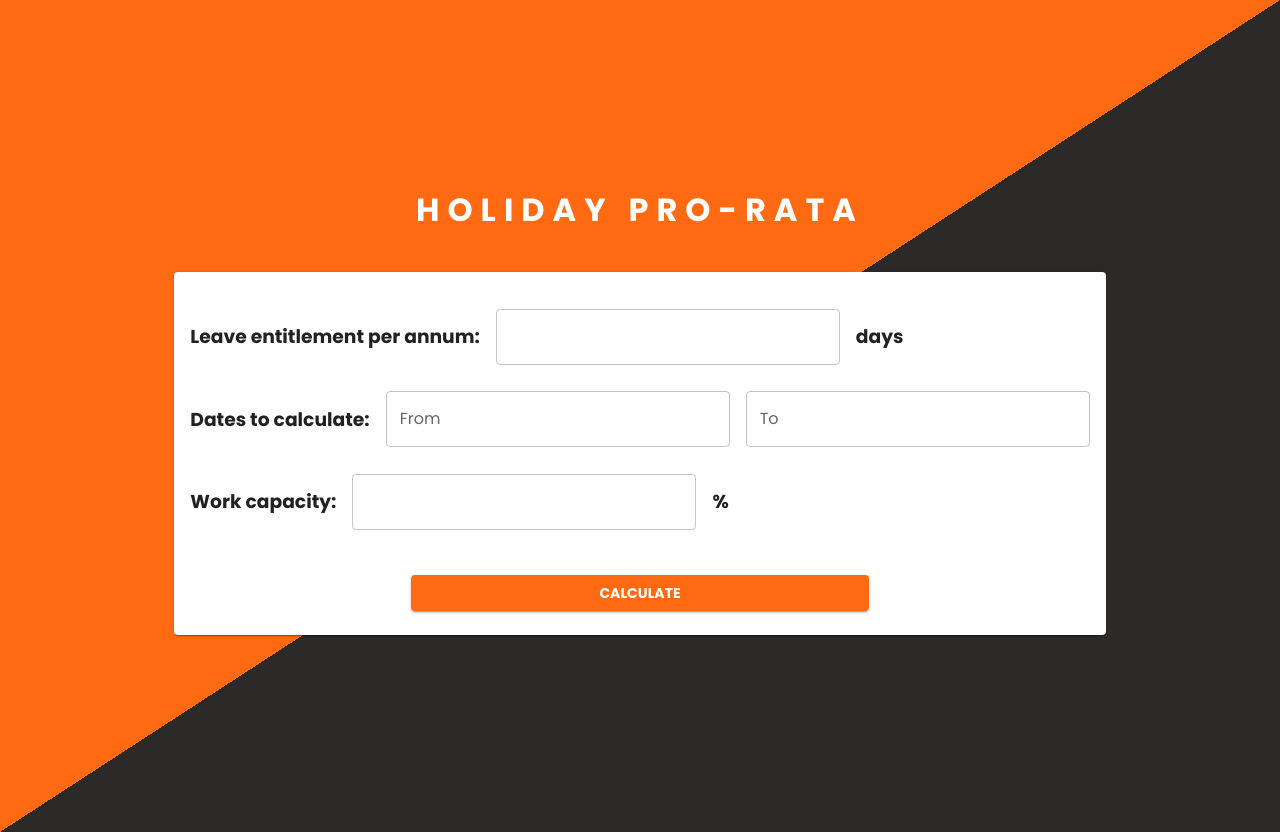
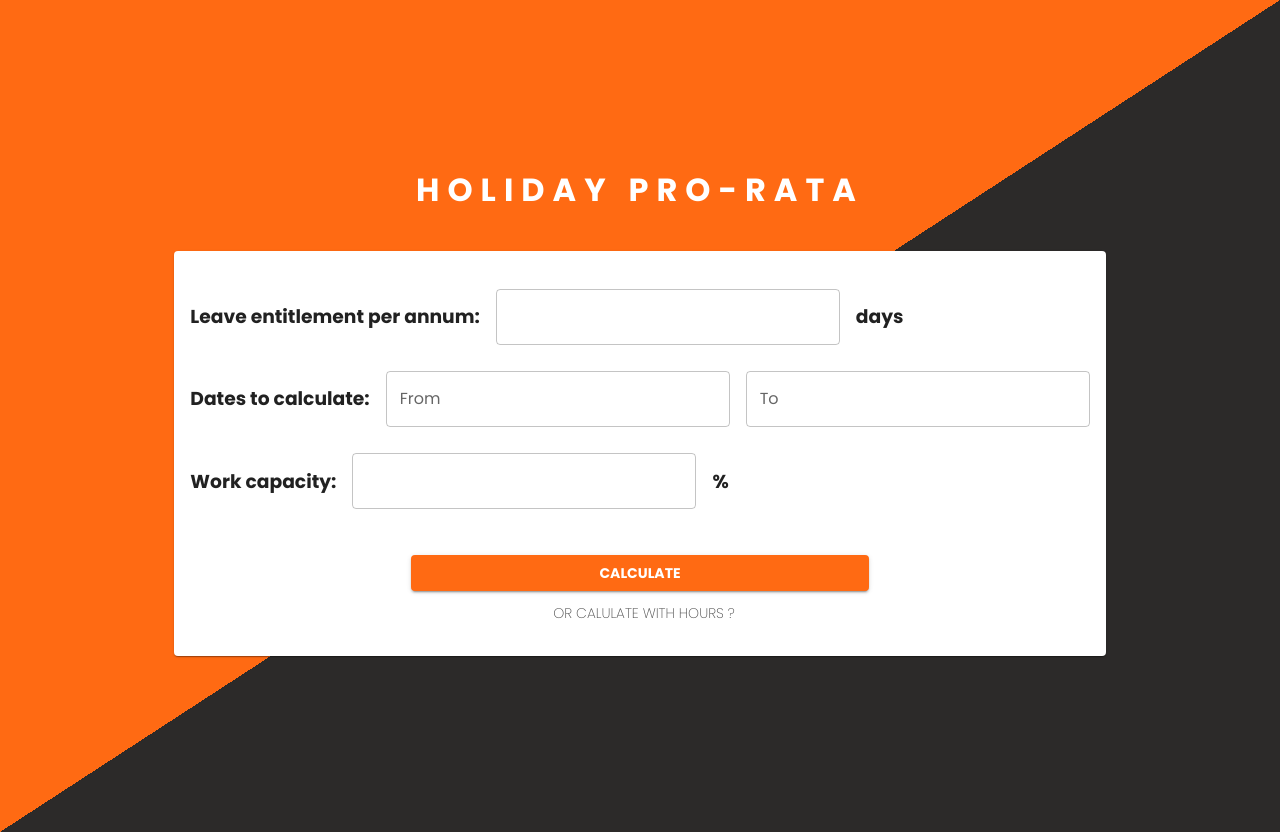
Before and after one commit to MahsinSaifullah/holiday-pro-rata, a React (Vite) app: page / in a window 1280 px wide. Both pictures are taken after a click on the button "CALCULATE BY DAYS". Built offline with nearby package versions, Linux system fonts and the light colour scheme.

Commit message:
feat: add a toggle calculation option button

```diff
--- a/src/components/Form.tsx
+++ b/src/components/Form.tsx
@@ -12,9 +12,14 @@ import './form.scss';
 interface FormProps {
   onCalculate: (formData: FormData | null) => void;
   calculateOption: ICalculateOption | null;
+  onToggleCalculateOption: () => void;
 }
 
-export const Form: React.FC<FormProps> = ({ onCalculate, calculateOption }) => {
+export const Form: React.FC<FormProps> = ({
+  onCalculate,
+  calculateOption,
+  onToggleCalculateOption,
+}) => {
   const [formData, setFormData] = useState<FormData | null>(null);
 
   const handleOnChange = (
@@ -57,7 +62,7 @@ export const Form: React.FC<FormProps> = ({ onCalculate, calculateOption }) => {
             onChange={(value: Dayjs | null) => {
               setFormData({
                 ...formData,
-                dataTo: value,
+                dateTo: value,
               });
             }}
           />
@@ -67,13 +72,14 @@ export const Form: React.FC<FormProps> = ({ onCalculate, calculateOption }) => {
           <TextField
             name="workCapacity"
             type="number"
+            value={formData?.workCapacity}
             error={!!formData?.workCapacity && formData.workCapacity > 100}
             onChange={handleOnChange}
           />
           <h3>%</h3>
         </div>
       </CardContent>
-      <CardActions>
+      <CardActions className="form-action">
         <Button
           style={{ backgroundColor: '#ff6a13', fontWeight: 'bold' }}
           fullWidth
@@ -82,6 +88,25 @@ export const Form: React.FC<FormProps> = ({ onCalculate, calculateOption }) => {
         >
           Calculate
         </Button>
+        <Button
+          style={{
+            color: 'black',
+            fontWeight: 'lighter',
+            opacity: 0.7,
+          }}
+          variant="text"
+          onClick={() => {
+            setFormData({
+              leavePerAnnum: 0,
+              dateTo: null,
+              dateFrom: null,
+              workCapacity: 0,
+            });
+            onToggleCalculateOption();
+          }}
+        >
+          or calulate with {calculateOption === 'days' ? 'hours' : 'days'} ?
+        </Button>
       </CardActions>
     </Card>
   );
--- a/src/components/Home.tsx
+++ b/src/components/Home.tsx
@@ -19,9 +19,9 @@ const THEME = createTheme({
 });
 
 const calculateHoliday = (formData: FormData) => {
-  const { leavePerAnnum, dataTo, dateFrom, workCapacity } = formData;
+  const { leavePerAnnum, dateTo, dateFrom, workCapacity } = formData;
 
-  const numberOfDays = dataTo?.diff(dateFrom, 'day') || 0;
+  const numberOfDays = dateTo?.diff(dateFrom, 'day') || 0;
 
   return (
     (numberOfDays / 12) * (leavePerAnnum || 0) * ((workCapacity || 0) / 100)
@@ -40,6 +40,11 @@ export const Home = () => {
     setResult(calculateHoliday(formData));
   };
 
+  const handleOnToggleCalcuteOption = () => {
+    setResult(null);
+    setCalculateOptions((option) => (option === 'days' ? 'hours' : 'days'));
+  };
+
   return (
     <ThemeProvider theme={THEME}>
       <LocalizationProvider dateAdapter={AdapterDayjs}>
@@ -49,6 +54,7 @@ export const Home = () => {
             <>
               <Form
                 onCalculate={handleOnCalculate}
+                onToggleCalculateOption={handleOnToggleCalcuteOption}
                 calculateOption={calculateOption}
               />
               {result !== null && (
--- a/src/components/form.scss
+++ b/src/components/form.scss
@@ -24,3 +24,9 @@
 .MuiButton-contained {
   max-width: 50%;
 }
+
+.form-action {
+  display: flex;
+  flex-direction: column;
+  gap: 4px;
+}
--- a/src/types.ts
+++ b/src/types.ts
@@ -3,7 +3,7 @@ import { Dayjs } from 'dayjs';
 export interface FormData {
   leavePerAnnum?: number;
   dateFrom?: Dayjs | null;
-  dataTo?: Dayjs | null;
+  dateTo?: Dayjs | null;
   workCapacity?: number;
   workingHourPerDay?: number;
 }
```
